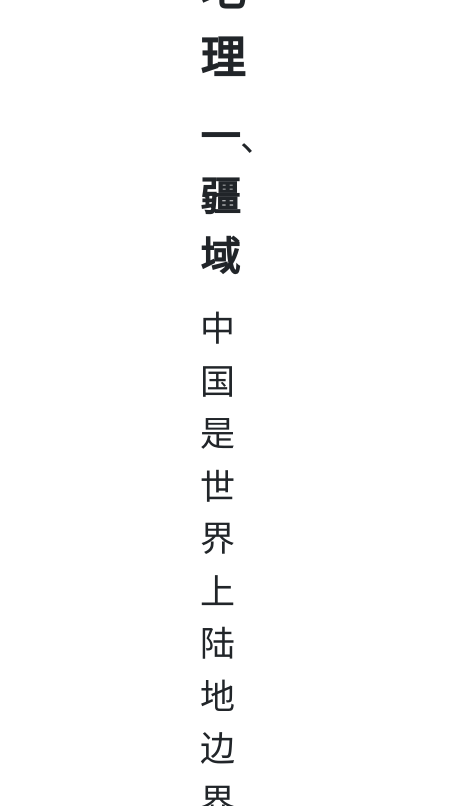
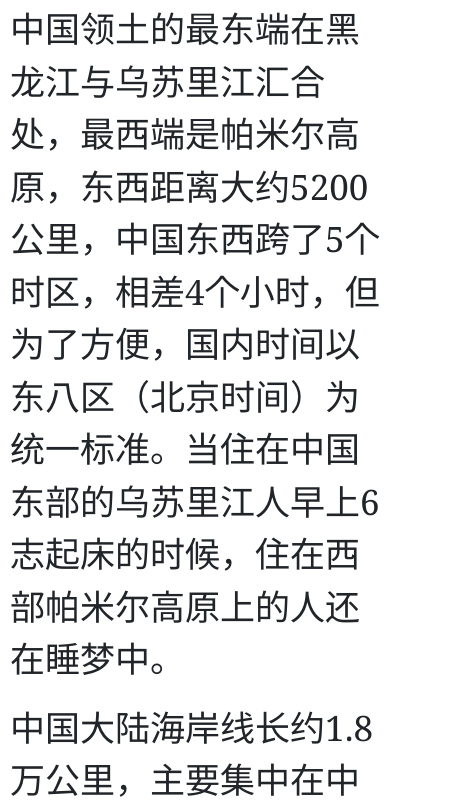
Before and after one commit to smithyworks/mandarin-annotator, a plain HTML site: page index.html in a window 390 px wide. Shown: the part 941-1747 px from the top of the page, 453 px wide, since content can reach past the window. Drawn offline with Linux system fonts and the light colour scheme.

Commit message:
Add responsiveness.

```diff
--- a/index.html
+++ b/index.html
@@ -1,4 +1,4 @@
-<html><head><link rel="stylesheet" href="pages/bootstrap.min.css"><link rel="stylesheet" type="text/css" href="pages/style.css"></head><body>
+<html><head><meta name="viewport" content="width=device-width, initial-scale=0.7"><link rel="stylesheet" href="pages/bootstrap.min.css"><link rel="stylesheet" type="text/css" href="pages/style.css"></head><body>
 <p class="a">
 <span class="simplified" data-toggle="popover" data-html="true" data-trigger="hover" data-delay="300" data-placement="bottom" data-content="<h5>中国 | 中國</h5><h6>zhōng gúo</h6><ul><li>China</li></ul>">中国</span><span class="simplified" data-toggle="popover" data-html="true" data-trigger="hover" data-delay="300" data-placement="bottom" data-content="<h5>地理 | 地理</h5><h6>dì lǐ</h6><ul><li>geography</li></ul>">地理</span><span class="simplified" data-toggle="popover" data-html="true" data-trigger="hover" data-delay="300" data-placement="bottom" data-content="<h5>与 | 與</h5><h6>yù</h6><ul><li>to take part in</li></ul><h5>与 | 與</h5><h6>yǔ</h6><ul><li>and</li><li>to give</li><li>together with</li></ul><h5>与 | 與</h5><h6>yú</h6><ul><li>variant of 歟|欤[yu2]</li></ul>">与</span><span class="simplified" data-toggle="popover" data-html="true" data-trigger="hover" data-delay="300" data-placement="bottom" data-content="<h5>资源 | 資源</h5><h6>zī yúan</h6><ul><li>natural resource (such as water or minerals)</li><li>resource (such as manpower or tourism)</li></ul><h5>资源 | 資源</h5><h6>zī yúan</h6><ul><li>Ziyuan county in Guilin 桂林[Gui4 lin2], Guangxi</li></ul>">资源</span></p>
 <p class="b">
--- a/pages/style.css
+++ b/pages/style.css
@@ -9,7 +9,9 @@ span.traditional {
 body {
   padding: 100px 200px;
 }
-
+@media screen and (max-width: 1000px) {
+  body { padding: 10px 10px; }
+}
 body * {
   font-family: Georgia;
   font-size: 35px;
```
